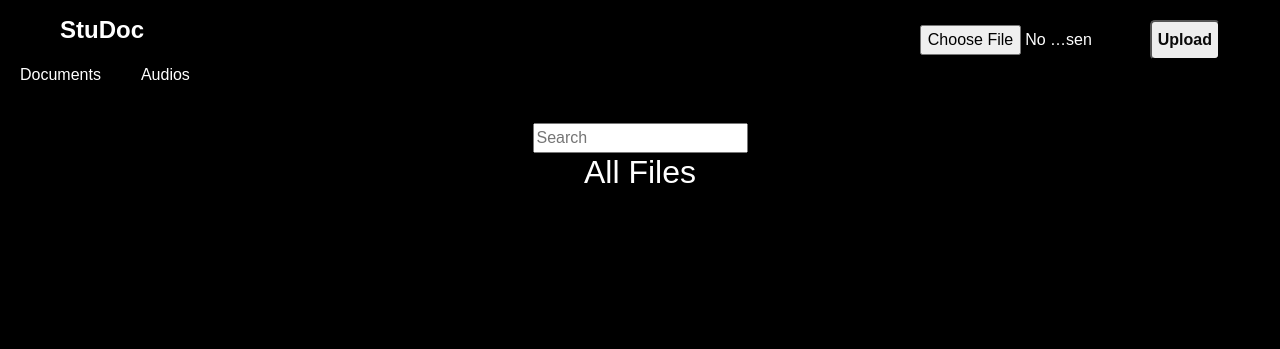
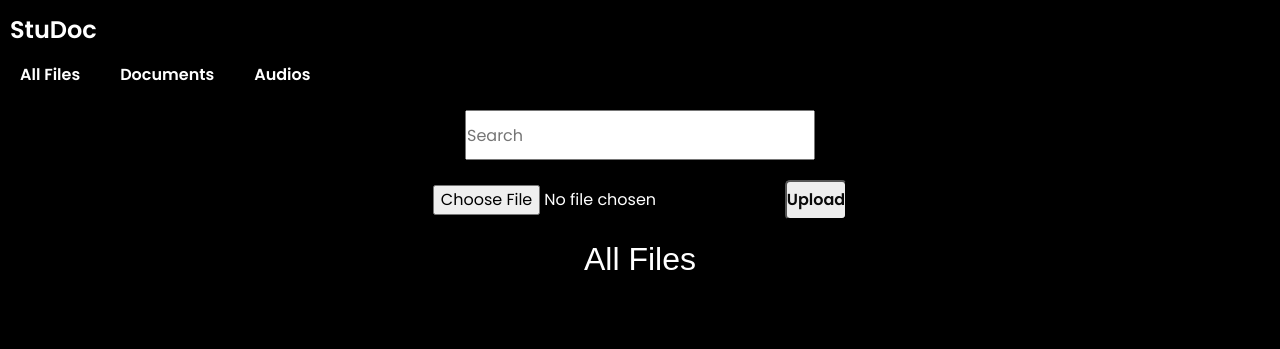
Before and after one commit to Zatey-alt/Docstudio, a Flask app: page / in a window 1280 px wide. Shown: the top 349 px of the page. Run offline with Flask 3, Linux system fonts and the light colour scheme; some libraries are stand-ins or nearby versions.

Commit message:
Add search feature

```diff
--- a/app.py
+++ b/app.py
@@ -17,7 +17,12 @@
 
 def create_upload_folder():
     if not os.path.exists(UPLOAD_FOLDER):
+
         os.makedirs(UPLOAD_FOLDER)
+
+@app.route('/splash')
+def splash():
+    return render_template('splash.html')
 
 @app.route('/')
 def index():
@@ -30,7 +35,9 @@
         date_added = datetime.fromtimestamp(os.path.getctime(file_path))
         file_info.append({'name': file, 'date_added': date_added})
 
+
     return render_template('index.html', file_info=file_info)
+
 
 @app.route('/upload', methods=['POST'])
 def upload_file():
@@ -49,6 +56,26 @@
 
     return redirect(request.url)
 
+
+@app.route('/search')
+def search_files():
+    create_upload_folder()
+    query = request.args.get('query', '').lower()
+    files = os.listdir(app.config['UPLOAD_FOLDER'])
+    file_info = []
+
+    for file in files:
+        if query in file.lower():
+            file_path = os.path.join(app.config['UPLOAD_FOLDER'], file)
+            date_added = datetime.fromtimestamp(os.path.getctime(file_path))
+            file_info.append({'name': file, 'date_added': date_added})
+
+    return render_template('index.html', file_info=file_info)
+
+
+
+
+
 @app.route('/open/<filename>')
 def open_file(filename):
     filepath = os.path.join(app.config['UPLOAD_FOLDER'], filename)
@@ -61,11 +88,23 @@
         os.remove(filepath)
     return redirect(url_for('index'))
 
+# show only documents
+@app.route('/show_docs')
+def show_docs():
+    create_upload_folder()
+    doc_files = [file for file in os.listdir(app.config['UPLOAD_FOLDER']) if file.endswith(('.pdf', '.doc', '.docx'))]
+    doc_info = [{'name': file, 'date_added': datetime.fromtimestamp(os.path.getctime(os.path.join(app.config['UPLOAD_FOLDER'], file)))} for file in doc_files]
+    return render_template('docs.html', doc_info=doc_info)
+
+# show only audios
+@app.route('/show_audios')
+def show_audios():
+    create_upload_folder()
+    audio_files = [file for file in os.listdir(app.config['UPLOAD_FOLDER']) if file.endswith(('.mp3', '.wav'))]
+    audio_info = [{'name': file, 'date_added': datetime.fromtimestamp(os.path.getctime(os.path.join(app.config['UPLOAD_FOLDER'], file)))} for file in audio_files]
+    return render_template('audios.html', audio_info=audio_info)
 
 
-@app.route('/splash')
-def splash():
-    return render_template('splash.html')
 
 if __name__ == '__main__':
     app.run(debug=True)
--- a/static/style.css
+++ b/static/style.css
@@ -1,3 +1,12 @@
+@import url("https://fonts.googleapis.com/css2?family=Poppins:wght@300;400;500;600&display=swap");
+
+* {
+  margin: 0;
+  padding: 0;
+  box-sizing: border-box;
+  font-family: "Poppins", sans-serif;
+}
+
 body {
     background-color: black;
     color: white;
@@ -5,17 +14,16 @@
     display: flex;
     flex-direction: column;
     align-items: center;
+    margin: 0;
 }
 
-
 header {
-    background-color:  black;
+    background-color: black;
     padding: 10px;
     display: flex;
     justify-content: space-between;
     align-items: center;
     width: 100%;
-
     height: 60px;
 }
 
@@ -23,19 +31,17 @@
     color: #ffffff;
     font-size: 24px;
     font-weight: bold;
-    margin-left: 50px;
+    margin-left: 0px;
 }
 
+h1, h2 {
+    color: #ffffff;
 
-
-h1, h2 {
-    color: #ffffff; /* Light blue color */
 }
-
-form {
-    margin-top: 20px;
+h2{
+  text-align: left;
+  margin: 20px;
 }
-
 ul {
     list-style-type: none;
     padding: 0;
@@ -43,7 +49,7 @@
     justify-content: space-between;
     align-items: center;
     flex-direction: column;
-
+    width: 800px;
 }
 
 li {
@@ -51,42 +57,32 @@
     display: flex;
     justify-content: space-between;
     align-items: center;
-    margin: 30px;
-    width: 900px;
+    margin: 10px 30px;
+    width: 100%; /* Adjust width as needed */
     border: 1px solid #ededed;
     border-radius: 10px;
     background-color: #424141;
     height: 80px;
 }
 
-li:hover{
-    background-color: black;
-}
-
  a {
     color: #ffffff;
     text-decoration: none;
     margin: 0 5px;
+}
 
-}
-.add{
-    margin-left: 50px;
+.add {
+    margin-left: 10px;
 }
 
 .avatar {
     width: 20px;
     height: auto;
-    margin:0 5px;
+    margin: 0 5px;
 }
 
 .date, .feature {
-   margin: 0 110px;
-   display: flex; /* Adjust the padding as needed */
-}
-
-.date {
-    text-align: center;
-    display: left;
+    margin: 0 10px;
 }
 
 .files {
@@ -94,135 +90,78 @@
     flex-direction: column;
     align-items: center;
     justify-content: space-between;
-    margin: 50px;
+    margin: 10px; /* Adjust margin as needed */
 }
-form{
+
+form {
     display: flex;
     justify-content: center;
     align-items: center;
+    width: 100%;
 }
+#searchInput{
+  width: 350px;
+  height: 50px;
+}
+
 .upload-button {
-    background-color: #EDEDED; /* Green color for the button */
+    background-color: #EDEDED;
     color: rgb(10,10,10);
     border-radius: 5px;
     cursor: pointer;
     font-weight: bold;
     height: 40px;
-    margin-left: 50px;
+    margin-left: 10px;
+}
+
+@media only screen and (max-width: 768px) {
+     li {
+        width: 100%;
+
+    }
+    ul{
+      width: 350px;
+    }
+
+    .upload-button {
+        margin-left: 10px;
+    }
+
+    form{
+      padding:20px 50px;
+    }
+    #searchInput{
+      width: 350px;
+      height: 50px;
+    }
 }
 
 
-
-
-.upload-button:hover {
-    background-color: none; /* Darker green color on hover */
-    border: 2 solid #EDEDED;
-}
-
-.form{
-    margin-right: 50px;
-}
-
-.form input{
-    width: 180px;
-}
-
-.navigation{
+.navigation {
   width: 100%;
   display: flex;
   height: 30px;
   align-items: center;
 }
-/* Add this to your existing CSS */
 
 .navigation a {
-    margin: 50px 20px;
+  margin: 0 20px;  /* Adjust spacing as needed */
   text-decoration: none;
   color: white;
-    position: relative;
+  font-size: 16px; /* Adjust font size as needed */
+  font-weight: bold;
+  transition: color 0.3s; /* Add smooth color transition */
 }
 
 .navigation a:hover {
-    border: 1px solid white;
-    padding: 5px;
+  color: #EDEDED;
+  background-color: #424141;
+  padding: 20px;
   border-radius: 5px;
+
 }
 
-hr{
-    color: #EDEDED;
+
+#searchInput{
+  margin: 20px 0;
 }
-.spinner {
-    position: relative;
-    width: 60px;
-    height: 60px;
-    display: flex;
-    justify-content: center;
-    align-items: center;
-    border-radius: 50%;
-    margin-left: -75px;
-  }
-
-  .spinner span {
-    position: absolute;
-    top: 50%;
-    left: var(--left);
-    width: 35px;
-    height: 7px;
-    background: #ffff;
-    animation: dominos 1s ease infinite;
-    box-shadow: 2px 2px 3px 0px black;
-  }
-
-  .spinner span:nth-child(1) {
-    --left: 80px;
-    animation-delay: 0.125s;
-  }
-
-  .spinner span:nth-child(2) {
-    --left: 70px;
-    animation-delay: 0.3s;
-  }
-
-  .spinner span:nth-child(3) {
-    left: 60px;
-    animation-delay: 0.425s;
-  }
-
-  .spinner span:nth-child(4) {
-    animation-delay: 0.54s;
-    left: 50px;
-  }
-
-  .spinner span:nth-child(5) {
-    animation-delay: 0.665s;
-    left: 40px;
-  }
-
-  .spinner span:nth-child(6) {
-    animation-delay: 0.79s;
-    left: 30px;
-  }
-
-  .spinner span:nth-child(7) {
-    animation-delay: 0.915s;
-    left: 20px;
-  }
-
-  .spinner span:nth-child(8) {
-    left: 10px;
-  }
-
-  @keyframes dominos {
-    50% {
-      opacity: 0.7;
-    }
-
-    75% {
-      -webkit-transform: rotate(90deg);
-      transform: rotate(90deg);
-    }
-
-    80% {
-      opacity: 1;
-    }
-  }
--- a/templates/index.html
+++ b/templates/index.html
@@ -5,7 +5,7 @@
     <meta name="viewport" content="width=device-width, initial-scale=1.0">
     <link rel="stylesheet" href="https://cdnjs.cloudflare.com/ajax/libs/font-awesome/5.15.3/css/all.min.css" integrity="sha512-OKtBwHgOIofCWFT5h9ce9zfeV9nBG53GyyzO2DSBpW4jQIwe7Pu4gGg4+MR3pwq1KWX0K7jZ8QjopwKz9p+H+g==" crossorigin="anonymous" referrerpolicy="no-referrer" />
     <link rel="stylesheet" href="https://maxcdn.bootstrapcdn.com/bootstrap/4.0.0/css/bootstrap.min.css" integrity="sha384-Gn5384xqQ1aoWXA+058RXPxPg6fy4IWvTNh0E263XmFcJlSAwiGgFAW/dAiS6JXm" crossorigin="anonymous">
-
+    <link href="https://cdn.jsdelivr.net/npm/bootstrap@5.3.2/dist/css/bootstrap.min.css" rel="stylesheet" integrity="sha384-T3c6CoIi6uLrA9TneNEoa7RxnatzjcDSCmG1MXxSR1GAsXEV/Dwwykc2MPK8M2HN" crossorigin="anonymous">
     <link rel="stylesheet" href="{{ url_for('static', filename='style.css') }}">
 
     <title>DocStudio</title>
@@ -15,26 +15,37 @@
         <div class="logo">StuDoc</div>
 
         <div class="right">
-            <form action="/upload" method="post" enctype="multipart/form-data" class="form">
-                <input type="file" name="file" accept=".pdf, .doc, .docx, .mp3, .wav" required>
-                <button type="submit" class="upload-button">Upload</button>
-            </form>
+
         </div>
 
     </header>
     <div class="navigation">
+        <a href="{{ url_for('index') }}">All Files</a>
         <a href="{{ url_for('show_docs') }}">Documents</a>
         <a href="{{ url_for('show_audios') }}">Audios</a>
     </div>
-    <hr>
 
 
 
 
-   <input type="text" placeholder="Search">
+
+
+    <form action="{{ url_for('search_files') }}" method="get" class="form">
+        <input type="text" placeholder="Search" id="searchInput" name="query" oninput="searchFiles()">
+    </form>
+
+
+
+
+<form action="/upload" method="post" enctype="multipart/form-data" class="form">
+    <input type="file" name="file" accept=".pdf, .doc, .docx, .mp3, .wav" required>
+    <button type="submit" class="upload-button">Upload</button>
+</form>
 <h2>All Files</h2>
-
 <div class="files">
+    <ul id="fileList">
+        <!-- File list will be dynamically updated using JavaScript -->
+    </ul>
     <ul>
         {% for info in file_info %}
             <li>
@@ -44,7 +55,7 @@
                 {% elif info['name'].endswith(('.mp3', '.wav')) %}
                     <img src="{{ url_for('static', filename='audio.png') }}" alt="Audio" class="avatar">
                 {% endif %}
-                {{ info['name'] }}
+                {{ info['name'][:15]  }}
                 </div>
 
                 <span class="date">{{ info['date_added'].strftime('%Y-%m-%d') }}</span>
@@ -70,7 +81,13 @@
 
     </ul>
 </div>
+<script src="https://cdn.jsdelivr.net/npm/bootstrap@5.3.2/dist/js/bootstrap.bundle.min.js" integrity="sha384-C6RzsynM9kWDrMNeT87bh95OGNyZPhcTNXj1NW7RuBCsyN/o0jlpcV8Qyq46cDfL" crossorigin="anonymous"></script>
+    <script src="https://cdn.lordicon.com/lordicon-1.2.0.js"></script>
+    <script>
+  function searchFiles() {
+    document.forms["searchForm"].submit();
+}
 
-    <script src="https://cdn.lordicon.com/lordicon-1.2.0.js"></script>
+    </script>
 </body>
 </html>
```
Also changed, not shown: templates/audios.html (+7 -2 lines), templates/docs.html (+7 -2 lines), 4 other files. Lines whose indentation alone changed are shown as unchanged.
